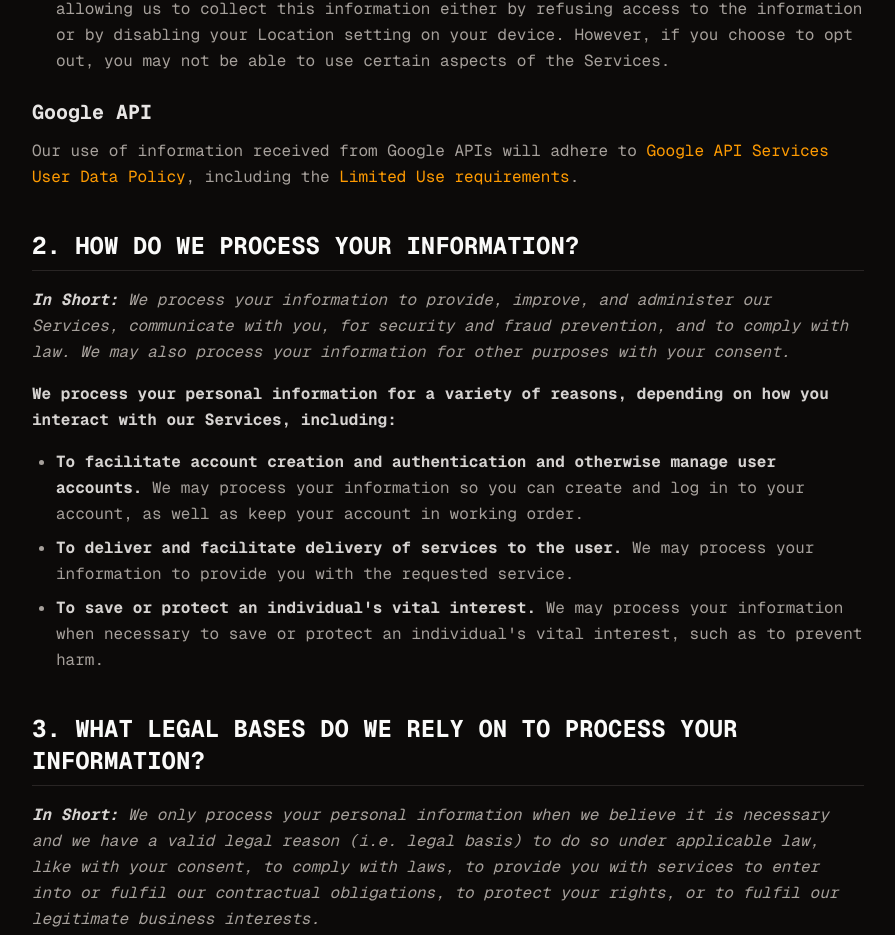
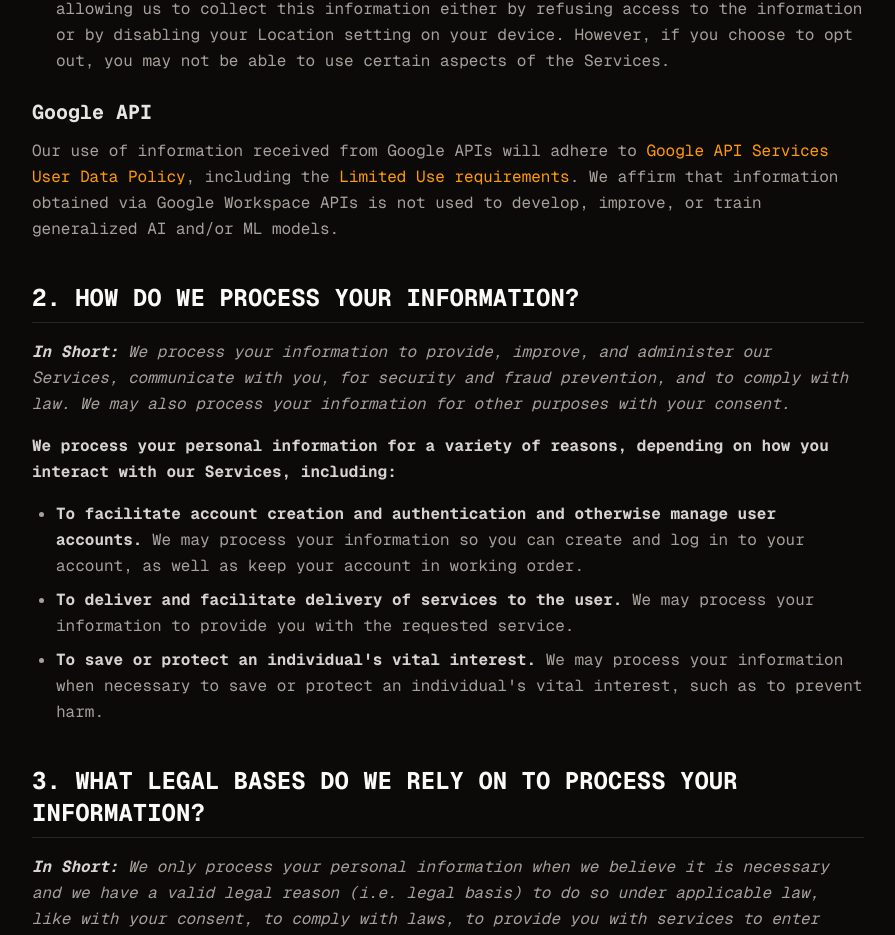
Before and after one commit to SamarthAP/kairos.computer, a Next.js app: page /privacy-policy in a window 1280 px wide. Shown: the part 4520-5455 px from the top of the page, without its empty margins (192-1087 px from the left). Built offline with nearby package versions, Linux system fonts and the light colour scheme.

Commit message:
add google no data training to privacy policy

```diff
--- a/app/privacy-policy/page.tsx
+++ b/app/privacy-policy/page.tsx
@@ -446,7 +446,8 @@
           <A href="https://developers.google.com/terms/api-services-user-data-policy#limited-use">
             Limited Use requirements
           </A>
-          .
+          . We affirm that information obtained via Google Workspace APIs is not
+          used to develop, improve, or train generalized AI and/or ML models.
         </P>
 
         {/* --- Section 2 --- */}
```
